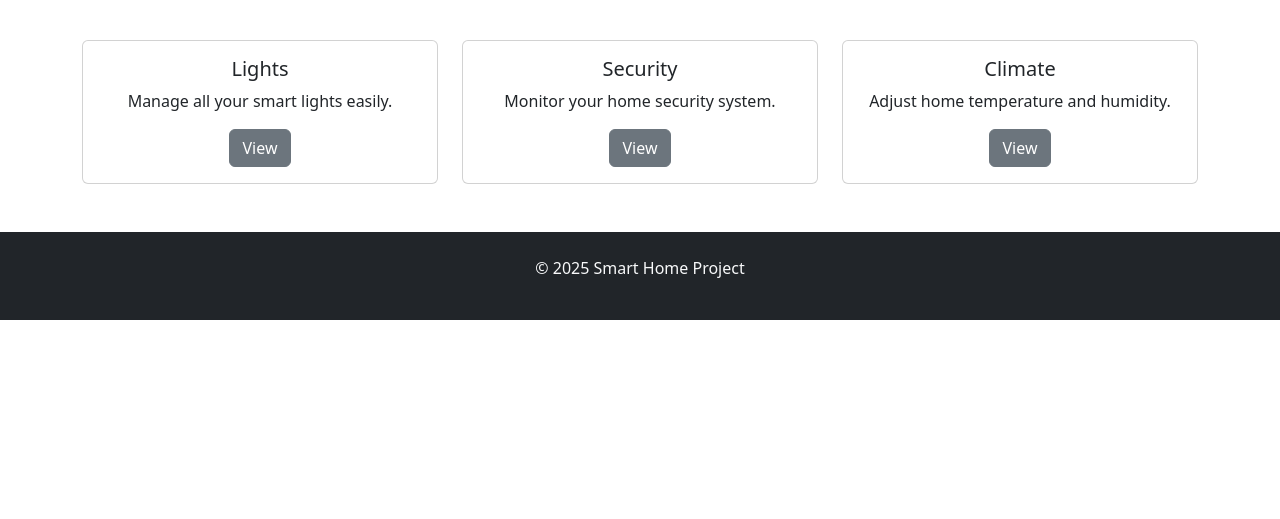
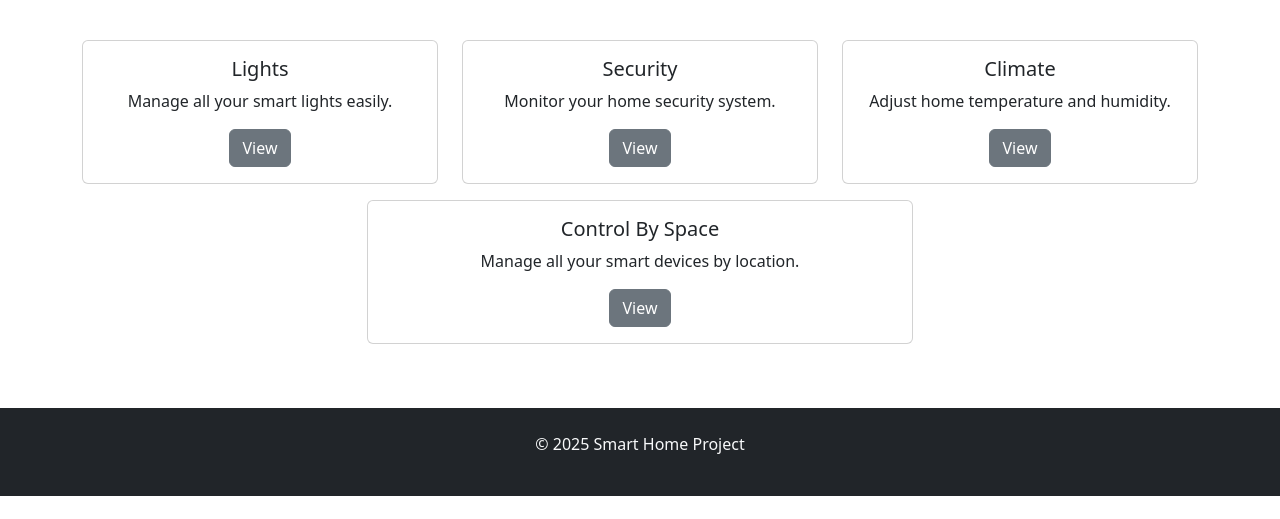
Before and after one commit to Thom-the-ass/HomeAssistant, a Flask app: page / in a window 1280 px wide. Shown: the part 281-800 px from the top of the page. Run offline with Flask 3, Linux system fonts and the light colour scheme.

Commit message:
added a section in the front pannel to control the devices based off the location, with the end goal to be able to add a floor plan

```diff
--- a/Webserver/templates/get_started.html
+++ b/Webserver/templates/get_started.html
@@ -71,7 +71,7 @@
             <!--Trying to add a check box for smart devices, if checked, need to change the text for field below from IP address to Control url-->
             <div class="form-check form-switch">
                 <input class="form-check-input" type="checkbox" id="checkbox">
-                <label class="form-check-label" for="checkbox">Default switch checkbox input</label>
+                <label class="form-check-label" for="checkbox">Ip Address or Smart Web Address</label>
               </div>
             <div class="mb-3">
                 <label class="form-label" id="controlIP">IP Address</label>
--- a/Webserver/templates/index.html
+++ b/Webserver/templates/index.html
@@ -25,7 +25,7 @@
             </div>
         </div>
     </nav>
-
+    <!-- Containers that link to differnt ways of viewing the smart devices -->
     <header class="container text-center mt-5">
         <h1 class="display-4">Welcome to Your Smart Home</h1>
         <p class="lead">Control your IoT devices seamlessly from one platform.</p>
@@ -63,6 +63,21 @@
             </div>
         </div>
     </section>
+<!-- Adding a way to have an interactive map page to control smart devices based off their location-->
+ <!-- Might want to add a feature that sees if the user has set this up or not and take them to relevant pages depedning on that-->
+    <section class = "container">
+        <div class = "row">
+            <div class="col-md-6 mx-auto pb-3 pt-3">
+                <div class="card">
+                    <div class="card-body text-center">
+                        <h5 class="card-title">Control By Space</h5>
+                        <p class="card-text">Manage all your smart devices by location.</p>
+                        <!-- This is where I will have to updated where this button links to depending on configuration -->
+                        <a href="/ControlByLocation" class="btn btn-secondary">View</a>
+                    </div>
+                </div>
+            </div>
+    </section>
 
     <footer class="text-center mt-5 p-4 bg-dark text-light">
         <p>&copy; 2025 Smart Home Project</p>
```
